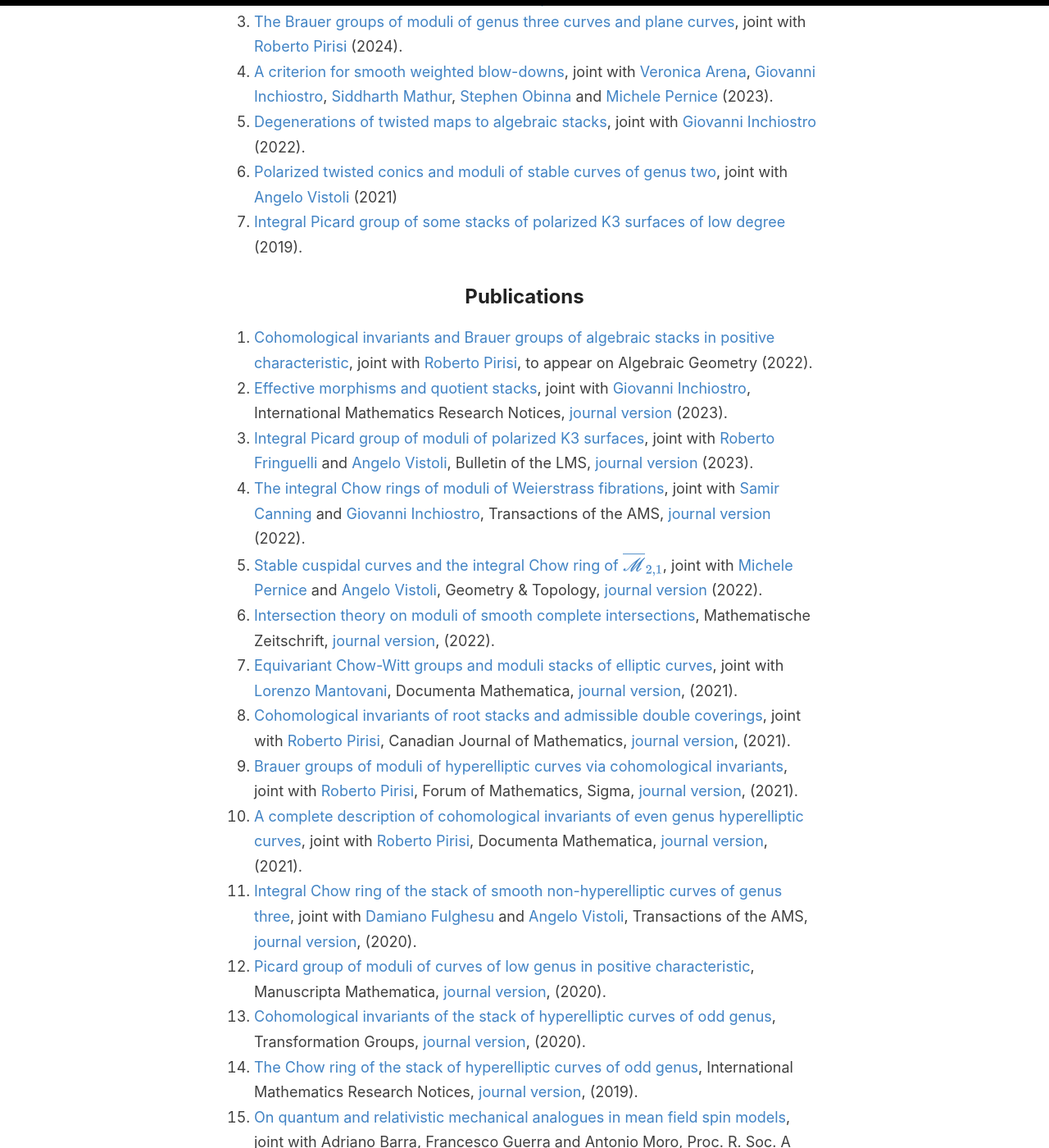
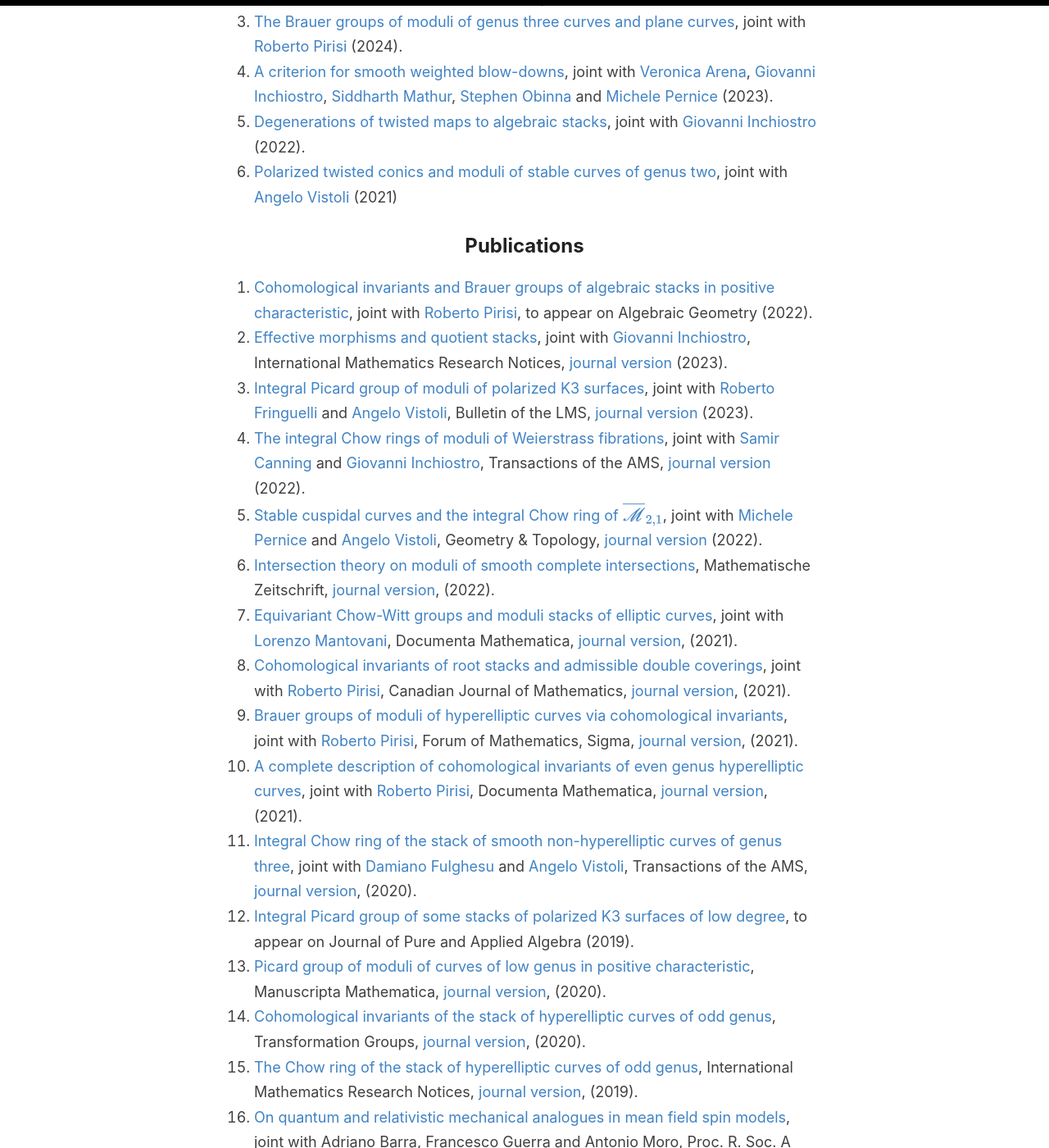
Before and after one commit to anddil/anddil.github.io, a Jekyll site: the page built from _pages/research.md, in a window 1280 px wide and 1400 px high, scrolled down 846 px. Shown: the whole window at 82% size. Built offline with Jekyll 4.4.1, drawn with Linux system fonts in a browser that asks for light colours.

Commit message:
Update research.md

```diff
--- a/_pages/research.md
+++ b/_pages/research.md
@@ -57,7 +57,8 @@ The kind of techniques that I use include stack-theoretical methods, logarithmic
 8. [Brauer groups of moduli of hyperelliptic curves via cohomological invariants](https://arxiv.org/abs/2002.11065), joint with [Roberto Pirisi](https://sites.google.com/view/rpirisi/home), Forum of Mathematics, Sigma, [journal version](https://doi.org/10.1017/fms.2021.55), (2021).
 9. [A complete description of cohomological invariants of even genus hyperelliptic curves](https://arxiv.org/abs/1911.04005), joint with [Roberto Pirisi](https://sites.google.com/view/rpirisi/home), Documenta Mathematica, [journal version](https://doi.org/10.25537/dm.2021v26.199-230), (2021).
 10. [Integral Chow ring of the stack of smooth non-hyperelliptic curves of genus three](https://arxiv.org/abs/2004.00052), joint with [Damiano Fulghesu](http://web.mnstate.edu/fulghesu/index.html) and [Angelo Vistoli](http://homepage.sns.it/vistoli/), Transactions of the AMS, [journal version](https://doi.org/10.1090/tran/8354), (2020).
-11. [Picard group of moduli of curves of low genus in positive characteristic](https://arxiv.org/abs/1812.01913), Manuscripta Mathematica, [journal version](https://doi.org/10.1007/s00229-020-01212-3), (2020).
-12. [Cohomological invariants of the stack of hyperelliptic curves of odd genus](https://arxiv.org/abs/1804.02216), Transformation Groups, [journal version](https://doi.org/10.1007/s00031-020-09598-w), (2020).
-13. [The Chow ring of the stack of hyperelliptic curves of odd genus](https://arxiv.org/abs/1802.04519), International Mathematics Research Notices, [journal version](https://doi.org/10.1093/imrn/rnz101), (2019).
-14. [On quantum and relativistic mechanical analogues in mean field spin models](https://arxiv.org/abs/1407.5009), joint with Adriano Barra, Francesco Guerra and Antonio Moro, Proc. R. Soc. A 470: 20140589 (2014).
+11. [Integral Picard group of some stacks of polarized K3 surfaces of low degree](https://arxiv.org/abs/1910.08758), to appear on Journal of Pure and Applied Algebra (2019).
+12. [Picard group of moduli of curves of low genus in positive characteristic](https://arxiv.org/abs/1812.01913), Manuscripta Mathematica, [journal version](https://doi.org/10.1007/s00229-020-01212-3), (2020).
+13. [Cohomological invariants of the stack of hyperelliptic curves of odd genus](https://arxiv.org/abs/1804.02216), Transformation Groups, [journal version](https://doi.org/10.1007/s00031-020-09598-w), (2020).
+14. [The Chow ring of the stack of hyperelliptic curves of odd genus](https://arxiv.org/abs/1802.04519), International Mathematics Research Notices, [journal version](https://doi.org/10.1093/imrn/rnz101), (2019).
+15. [On quantum and relativistic mechanical analogues in mean field spin models](https://arxiv.org/abs/1407.5009), joint with Adriano Barra, Francesco Guerra and Antonio Moro, Proc. R. Soc. A 470: 20140589 (2014).
```
Also changed, not shown: other parts of _pages/research.md (+1 -1 lines).
